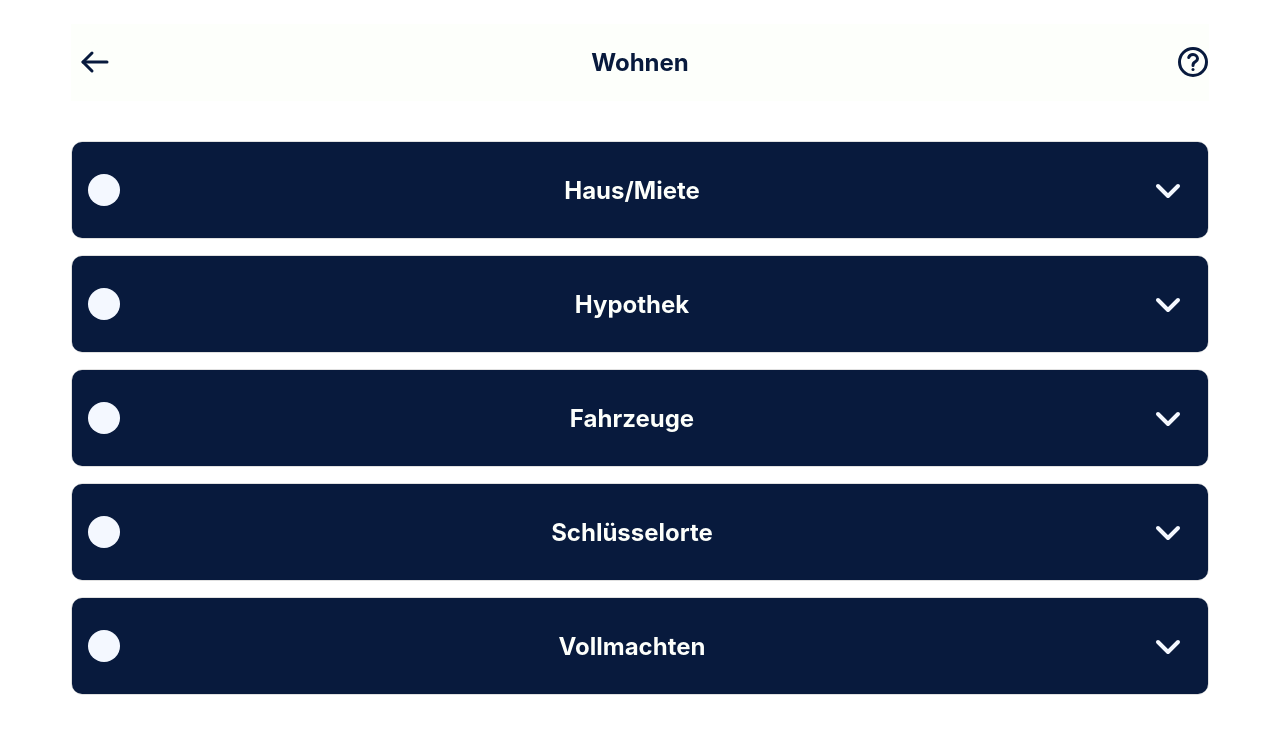
After one commit to stephr8/im4, a PHP site: page /realEstate.html in a window 1280 px wide. The commit adds this page. Shown: the top 734 px of the page. Run offline with PHP 8.4, Linux system fonts and the light colour scheme.

Commit message:
add realEstate

```diff
--- a/backpack.html
+++ b/backpack.html
@@ -45,7 +45,7 @@
     <div class="title">Wohnen</div>
   </a>
 
-    <a href="erbschaft.html" class="category-tile">
+    <a href="inheritance.html" class="category-tile">
     <div class="emoji">📜</div>
     <div class="title">Erbschaftsregelung</div>
   </a>
@@ -60,12 +60,12 @@
     <div class="title">Gesundheit</div>
   </a>
 
-  <a href="wunschliste.html" class="category-tile">
+  <a href="wishlist.html" class="category-tile">
     <div class="emoji">⭐️</div>
     <div class="title">Wunschliste</div>
   </a>
 
-  <a href="permissions.html" class="category-tile">
+  <a href="permisstedPeople.html" class="category-tile">
     <div class="emoji">🔐</div>
     <div class="title">Zugriffsberechtigte Personen</div>
   </a>
--- a/css/style.css
+++ b/css/style.css
@@ -281,7 +281,7 @@ input::placeholder {
   font-family: Inter, sans-serif;
   display: block;
   /* oder 100% für volle Breite, je nach Design */
-  margin: 0 auto;
+  margin: 0.5rem auto;
   /* zentriert horizontal */
   box-sizing: border-box;
 }
@@ -367,6 +367,10 @@ input::placeholder {
 /* Klasse, die beim Öffnen gesetzt wird */
 .accordion.open .accordion-body {
   max-height: none; /* hoch genug für deinen Inhalt */
+}
+
+.task-container{
+  gap: 2rem;
 }
 
 /*
--- /dev/null
+++ b/realEstate.html
@@ -0,0 +1,142 @@
+<!DOCTYPE html>
+<html lang="de">
+
+<head>
+    <meta charset="UTF-8" />
+    <meta name="viewport" content="width=device-width, initial-scale=1.0" />
+    <link rel="icon" type="image/svg+xml" href="images/Logo_vertikal.svg" />
+    <title>Wohnen</title>
+    <link rel="stylesheet" href="css/style.css" />
+
+</head>
+
+<body>
+
+    <div class="container">
+        <div class="topbar">
+            <button class="back-button" onclick="window.location.href='backpack.html'">
+                <img src="images/arrowleft.svg" alt="Back" />
+            </button>
+            <h3 class="headerTitel">Wohnen</h3>
+            <button class="help-button" onclick="window.location.href='help.html'">
+                <img src="images/questioncircle.svg" alt="Help" />
+            </button></button>
+        </div>
+    </div>
+
+        <div class="accordion">
+
+            <div class="accordion-header">
+                <img src="images/uncheckedmark.svg" class="check-task" data-task-id="13" alt="Unchecked" />
+                <div class="accordion-title">Haus/Miete</div>
+                <img src="images/chevronsmalldown.svg" alt="Accordion öffnen" class="accordion-icon" />
+            </div>
+
+            <div class="accordion-body" style="display: none;">
+                <p class="accordion-text">
+                    Wem gehört die Immobilie? Oder wird sie gemietet? Wo sind die Unterlagen dazu?
+                </p>
+
+                <div class="accordion-footer">
+                    <span>
+                        <h3 class="headerTitel">Dokumente hinzufügen</h3>
+                    </span>
+                    <img src="images/documentplus.svg" alt="Dokument hinzufügen" class="file-icon" />
+                </div>
+            </div>
+        </div>
+
+        <div class="accordion">
+
+            <div class="accordion-header">
+                <img src="images/uncheckedmark.svg" class="check-task" data-task-id="14" alt="Unchecked" />
+                <div class="accordion-title">Hypothek</div>
+                <img src="images/chevronsmalldown.svg" alt="Accordion öffnen" class="accordion-icon" />
+            </div>
+
+            <div class="accordion-body" style="display: none;">
+                <p class="accordion-text">
+                    Gibt es eine laufende Hypothek? Bei welcher Bank? Wie hoch ist die Restschuld?
+                </p>
+
+                <div class="accordion-footer">
+                    <span>
+                        <h3 class="headerTitel">Dokumente hinzufügen</h3>
+                    </span>
+                    <img src="images/documentplus.svg" alt="Dokument hinzufügen" class="file-icon" />
+                </div>
+            </div>
+        </div>
+
+        <div class="accordion">
+
+            <div class="accordion-header">
+                <img src="images/uncheckedmark.svg" class="check-task" data-task-id="15" alt="Unchecked" />
+                <div class="accordion-title">Fahrzeuge</div>
+                <img src="images/chevronsmalldown.svg" alt="Accordion öffnen" class="accordion-icon" />
+            </div>
+
+            <div class="accordion-body" style="display: none;">
+                <p class="accordion-text">
+                    Welche Fahrzeuge sind vorhanden? Wer ist Halter:in? Wo sind Fahrzeugausweise und Schlüssel?
+                </p>
+
+                <div class="accordion-footer">
+                    <span>
+                        <h3 class="headerTitel">Dokumente hinzufügen</h3>
+                    </span>
+                    <img src="images/documentplus.svg" alt="Dokument hinzufügen" class="file-icon" />
+                </div>
+            </div>
+        </div>
+
+        <div class="accordion">
+
+            <div class="accordion-header">
+                <img src="images/uncheckedmark.svg" class="check-task" data-task-id="16" alt="Unchecked" />
+                <div class="accordion-title">Schlüsselorte</div>
+                <img src="images/chevronsmalldown.svg" alt="Accordion öffnen" class="accordion-icon" />
+            </div>
+
+            <div class="accordion-body" style="display: none;">
+                <p class="accordion-text">
+                    Wo befinden sich wichtige Schlüssel (Haus, Auto, Tresor etc.)? Wer hat Zugang?
+                </p>
+
+                <div class="accordion-footer">
+                    <span>
+                        <h3 class="headerTitel">Dokumente hinzufügen</h3>
+                    </span>
+                    <img src="images/documentplus.svg" alt="Dokument hinzufügen" class="file-icon" />
+                </div>
+            </div>
+        </div>
+
+        <div class="accordion">
+
+            <div class="accordion-header">
+                <img src="images/uncheckedmark.svg" class="check-task" data-task-id="17" alt="Unchecked" />
+                <div class="accordion-title">Vollmachten</div>
+                <img src="images/chevronsmalldown.svg" alt="Accordion öffnen" class="accordion-icon" />
+            </div>
+
+            <div class="accordion-body" style="display: none;">
+                <p class="accordion-text">
+                    Gibt es Vorsorgevollmachten oder Bankvollmachten? Wer ist bevollmächtigt? Wo sind die Dokumente?
+                </p>
+
+                <div class="accordion-footer">
+                    <span>
+                        <h3 class="headerTitel">Dokumente hinzufügen</h3>
+                    </span>
+                    <img src="images/documentplus.svg" alt="Dokument hinzufügen" class="file-icon" />
+                </div>
+            </div>
+        </div>
+
+
+    <script src="js/accordion.js"></script>
+
+</body>
+
+</html>
```
Also changed, not shown: finances.html (+34 -4 lines).
